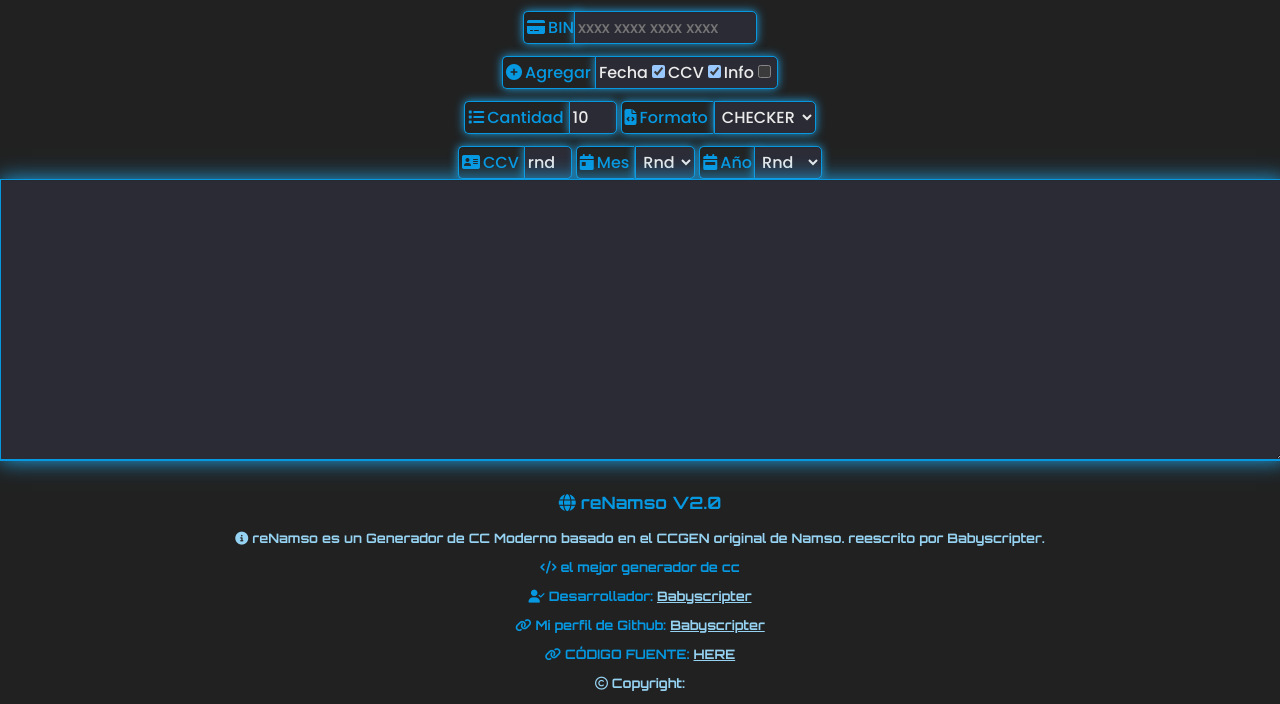
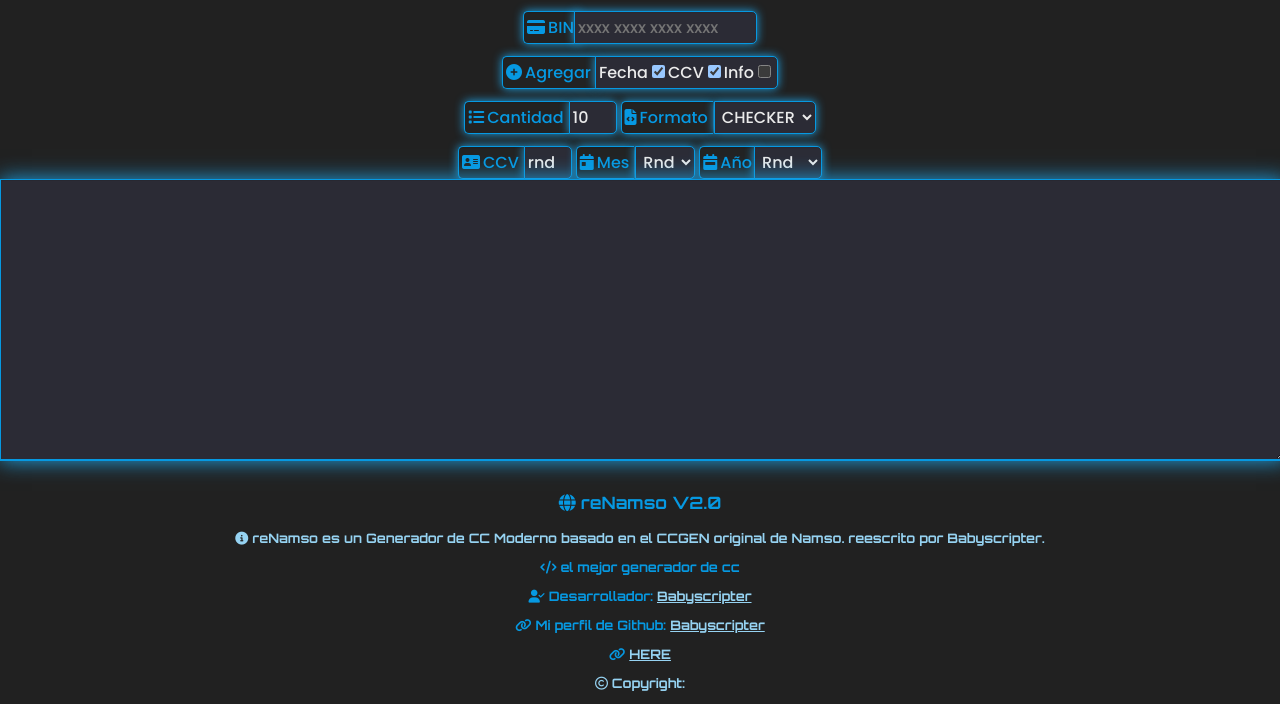
Before and after one commit to babys01/TMngen, a plain HTML site: page es.html in a window 1280 px wide. Shown: the part 110-814 px from the top of the page. Drawn offline with Linux system fonts and the light colour scheme; a script that the page names is missing.

Commit message:
Update es.html

```diff
--- a/es.html
+++ b/es.html
@@ -1,6 +1,6 @@
 <!--
 reNamso 2.0 is th new and modern Namso CCGEN.
-RE-WRITED BY YAEL MASSIEU.
+RE-WRITED BY BabyscripterU.
 Instagram: @
 Portfolio: /
 -->
@@ -14,7 +14,7 @@ Portfolio: /
   <meta name="description" content="Generador de Tarjetas de Crédito">
   <meta name="keywords"
     content="namso,ccgen,ccgen online,namso online, card, cc, bin,generador tarjetas,tarjetas,generador, bin check, bin search, bin find, find bin, check bin, search bin, bank identification number, bin, iin, issuer identification number, check iin, find iin, search iin, iin check, iin search, iin find, bank, card search, card check, card find, merchant bin, merchant, bin lookup, bin checker, bin list, carding, carder, generate cc, namso, ccgen, credit card, infocc, bin, gerador de cartões de créditos, tarjetas, generator, darkside, checker cc, gerador, bins, gerar cc, mastercard, visa, amex, discover, diners club">
-  <meta name="author" content="Yael Massieu">
+  <meta name="author" content="Babyscripter">
   <link rel="icon" href="assets/img/renamso.svg">
   <link rel="preconnect" href="https://fonts.googleapis.com">
   <link rel="preconnect" href="https://fonts.gstatic.com" crossorigin>
@@ -114,7 +114,7 @@ Portfolio: /
         target="_blank">Babyscripter</a></p>
     <p class="boldy"><i class="fa-solid fa-link"></i> Mi perfil de Github: <a href="https://github.com/babys01"
         target="_blank">Babyscripter</a></p>
-    <p class="boldy"><i class="fa-solid fa-link"></i> CÓDIGO FUENTE: <a href="https://github.com/yaelsito/reNamso"
+    <p class="boldy"><i class="fa-solid fa-link"></i>  <a href="https://github.com/babys01"
         target="_blank">HERE</a></p>
     <p class="boldy info"><i class="fa-regular fa-copyright"></i> Copyright: <span id="date"></span></p>
   </footer>
```
